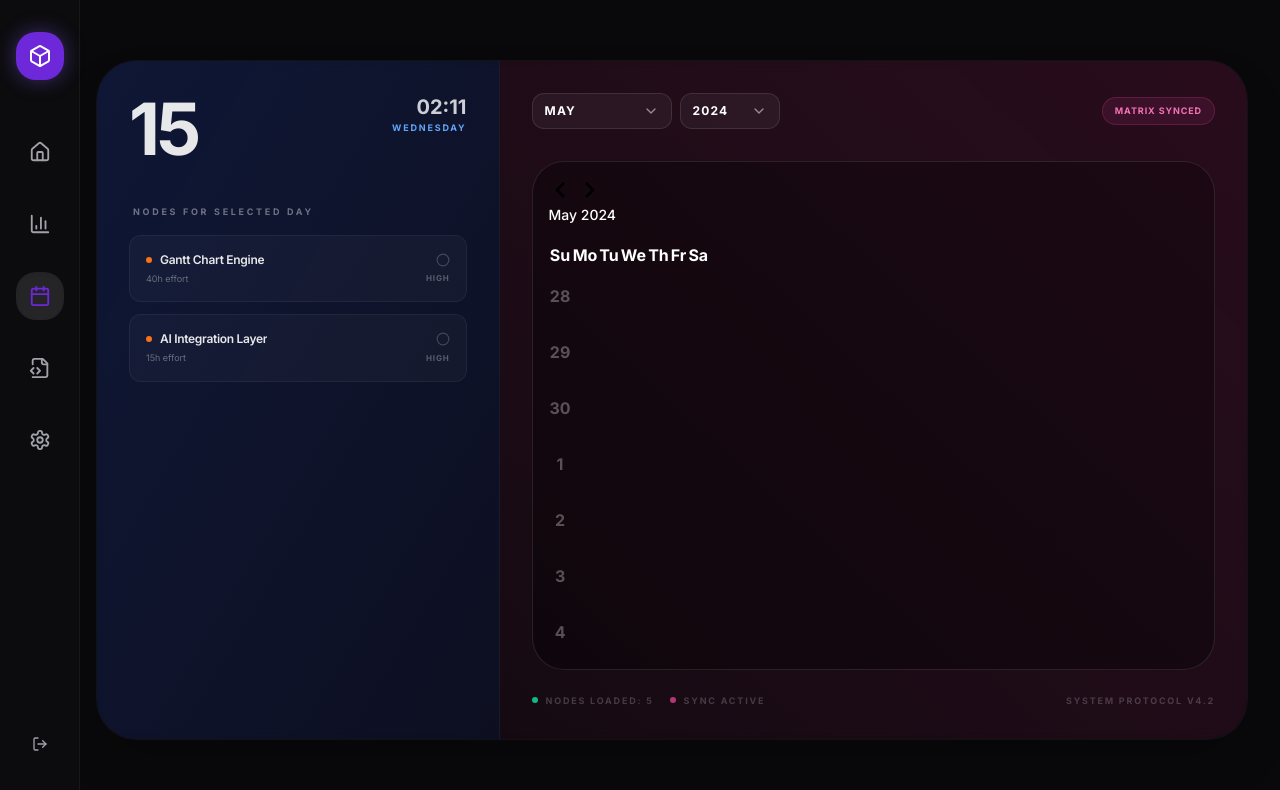
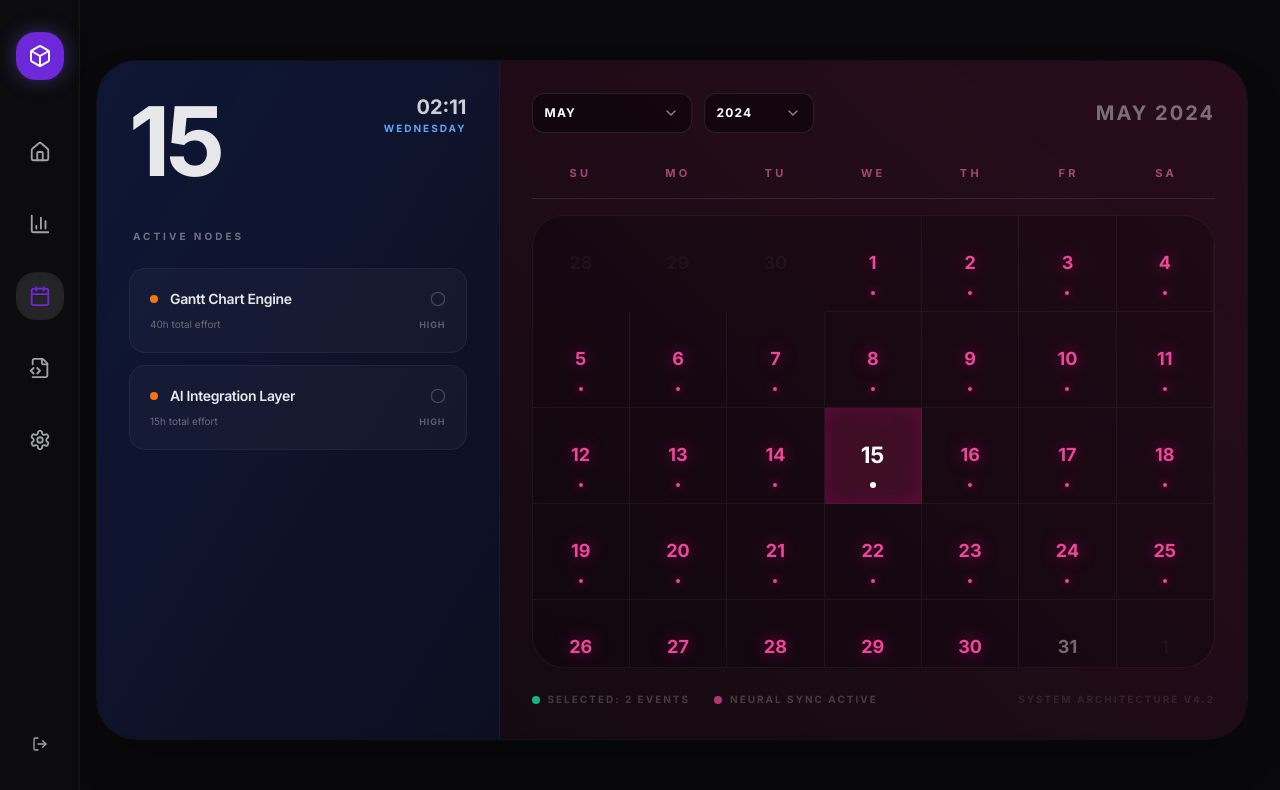
Before and after one commit to KAWTARDAKHAM/XML, a Next.js app: page /dashboard/calendar in a window 1280 px wide. Shown: the top 790 px of the page. Built offline with nearby package versions, Linux system fonts and the light colour scheme.

Commit message:
changer se style d'affichage  u sa

```diff
--- a/src/app/dashboard/calendar/page.tsx
+++ b/src/app/dashboard/calendar/page.tsx
@@ -3,18 +3,32 @@
 
 import { DashboardNav } from '@/components/dashboard/dashboard-nav';
 import { useTasks } from '@/hooks/use-tasks';
-import { Calendar } from '@/components/ui/calendar';
 import { ScrollArea } from '@/components/ui/scroll-area';
 import { Select, SelectContent, SelectItem, SelectTrigger, SelectValue } from '@/components/ui/select';
-import { format, parseISO, isWithinInterval, startOfDay, endOfDay, setMonth, setYear } from 'date-fns';
+import {
+  format,
+  parseISO,
+  isWithinInterval,
+  startOfDay,
+  endOfDay,
+  setMonth,
+  setYear,
+  startOfMonth,
+  endOfMonth,
+  startOfWeek,
+  endOfWeek,
+  eachDayOfInterval,
+  isSameDay,
+  isSameMonth
+} from 'date-fns';
 import { useState, useEffect } from 'react';
 import { CheckCircle2, Circle, Calendar as CalendarIcon } from 'lucide-react';
 import { cn } from '@/lib/utils';
 
 export default function CalendarPage() {
   const { tasks } = useTasks();
-  const [selectedDate, setSelectedDate] = useState<Date | undefined>(new Date(2024, 4, 15));
-  const [month, setMonthState] = useState<Date>(new Date(2024, 4));
+  const [selectedDate, setSelectedDate] = useState<Date>(new Date(2024, 4, 15));
+  const [currentMonth, setCurrentMonth] = useState<Date>(new Date(2024, 4));
   const [currentTime, setCurrentTime] = useState<string>("");
 
   useEffect(() => {
@@ -25,13 +39,36 @@ export default function CalendarPage() {
     return () => clearInterval(timer);
   }, []);
 
-  const tasksOnSelectedDay = tasks.filter(task => {
-    if (!selectedDate) return false;
+  const handleMonthChange = (val: string) => {
+    setCurrentMonth(setMonth(currentMonth, parseInt(val)));
+  };
+
+  const handleYearChange = (val: string) => {
+    setCurrentMonth(setYear(currentMonth, parseInt(val)));
+  };
+
+  // Calendar logic
+  const monthStart = startOfMonth(currentMonth);
+  const monthEnd = endOfMonth(monthStart);
+  const startDate = startOfWeek(monthStart);
+  const endDate = endOfWeek(monthEnd);
+  const calendarDays = eachDayOfInterval({ start: startDate, end: endDate });
+
+  const hasTask = (date: Date) => tasks.some(task => {
     try {
       const start = startOfDay(parseISO(task.startDate));
       const end = endOfDay(parseISO(task.endDate));
-      const target = startOfDay(selectedDate);
-      return isWithinInterval(target, { start, end });
+      return isWithinInterval(startOfDay(date), { start, end });
+    } catch (e) {
+      return false;
+    }
+  });
+
+  const tasksOnSelectedDay = tasks.filter(task => {
+    try {
+      const start = startOfDay(parseISO(task.startDate));
+      const end = endOfDay(parseISO(task.endDate));
+      return isWithinInterval(startOfDay(selectedDate), { start, end });
     } catch (e) {
       return false;
     }
@@ -41,106 +78,81 @@ export default function CalendarPage() {
     "January", "February", "March", "April", "May", "June",
     "July", "August", "September", "October", "November", "December"
   ];
-
   const years = Array.from({ length: 11 }, (_, i) => 2020 + i);
-
-  const handleMonthChange = (val: string) => {
-    const newMonth = setMonth(month, parseInt(val));
-    setMonthState(newMonth);
-  };
-
-  const handleYearChange = (val: string) => {
-    const newYear = setYear(month, parseInt(val));
-    setMonthState(newYear);
-  };
-
-  const modifiers = {
-    hasTask: (date: Date) => tasks.some(task => {
-      try {
-        const start = startOfDay(parseISO(task.startDate));
-        const end = endOfDay(parseISO(task.endDate));
-        return isWithinInterval(startOfDay(date), { start, end });
-      } catch (e) {
-        return false;
-      }
-    })
-  };
 
   return (
     <div className="min-h-screen bg-[#09090B] text-white overflow-hidden flex flex-col">
       <DashboardNav />
 
-      <main className="pl-20 flex-1 flex items-center justify-center p-4 overflow-hidden">
+      <main className="pl-20 flex-1 flex items-center justify-center p-4">
         <div className="w-full max-w-6xl h-[85vh] max-h-[800px] flex rounded-[2.5rem] overflow-hidden shadow-2xl border border-white/5 bg-black/40 backdrop-blur-sm animate-in fade-in zoom-in-95 duration-700">
 
-          {/* PANNEAU GAUCHE - LISTE DES TÂCHES */}
+          {/* PANNEAU GAUCHE - LISTE DES TÂCHES (DATE HERO) */}
           <div className="w-[35%] bg-[#1A1F4D]/40 p-8 flex flex-col border-r border-white/5 relative overflow-hidden">
             <div className="absolute top-0 left-0 w-full h-full bg-gradient-to-br from-blue-600/10 to-transparent pointer-events-none" />
 
             <div className="relative z-10 flex justify-between items-start mb-10">
-              <div className="text-7xl font-headline font-bold text-white/90 tracking-tighter">
-                {selectedDate ? format(selectedDate, 'dd') : format(new Date(), 'dd')}
+              <div className="text-8xl font-headline font-bold text-white/90 tracking-tighter">
+                {format(selectedDate, 'dd')}
               </div>
               <div className="text-right">
                 <div className="text-xl font-headline font-bold text-white/80">{currentTime || "--:--"}</div>
-                <div className="text-[9px] uppercase tracking-[0.2em] text-blue-400 font-bold">
-                  {selectedDate ? format(selectedDate, 'EEEE') : format(new Date(), 'EEEE')}
+                <div className="text-[10px] uppercase tracking-[0.2em] text-blue-400 font-bold">
+                  {format(selectedDate, 'EEEE')}
                 </div>
               </div>
             </div>
 
-            <h3 className="text-[9px] uppercase tracking-[0.3em] text-white/40 font-bold mb-4 pl-1 relative z-10">Nodes for Selected Day</h3>
+            <h3 className="text-[10px] uppercase tracking-[0.3em] text-white/40 font-bold mb-6 pl-1 relative z-10">Active Nodes</h3>
 
             <ScrollArea className="flex-1 -mx-2 px-2 relative z-10">
               <div className="space-y-3">
                 {tasksOnSelectedDay.map(task => (
-                  <div key={task.id} className="group p-4 rounded-xl bg-white/[0.03] border border-white/5 hover:bg-white/[0.06] transition-all duration-300">
+                  <div key={task.id} className="group p-5 rounded-2xl bg-white/[0.03] border border-white/5 hover:bg-white/[0.06] transition-all duration-300">
                     <div className="flex items-center justify-between gap-3">
-                      <div className="flex items-center gap-2">
+                      <div className="flex items-center gap-3">
                         <div className={cn(
-                          "w-1.5 h-1.5 rounded-full",
-                          task.priority === 'Critical' ? "bg-rose-500 shadow-[0_0_8px_rgba(244,63,94,0.6)]" :
+                          "w-2 h-2 rounded-full",
+                          task.priority === 'Critical' ? "bg-rose-500 shadow-[0_0_10px_rgba(244,63,94,0.6)]" :
                           task.priority === 'High' ? "bg-orange-500" : "bg-blue-500"
                         )} />
-                        <h4 className="text-xs font-semibold text-white/90 line-clamp-1">{task.name}</h4>
+                        <h4 className="text-sm font-semibold text-white/90 line-clamp-1">{task.name}</h4>
                       </div>
                       {task.status === 'completed' ? (
-                        <CheckCircle2 size={14} className="text-emerald-400 shrink-0" />
+                        <CheckCircle2 size={16} className="text-emerald-400 shrink-0" />
                       ) : (
-                        <Circle size={14} className="text-white/20 shrink-0" />
+                        <Circle size={16} className="text-white/20 shrink-0" />
                       )}
                     </div>
-                    <div className="mt-1 flex items-center justify-between">
-                      <p className="text-[9px] text-muted-foreground line-clamp-1 opacity-60">
-                        {task.estimatedEffortHours}h effort
+                    <div className="mt-2 flex items-center justify-between">
+                      <p className="text-[10px] text-muted-foreground line-clamp-1 opacity-60">
+                        {task.estimatedEffortHours}h total effort
                       </p>
-                      <span className="text-[8px] uppercase tracking-widest text-white/30 font-bold">{task.priority}</span>
+                      <span className="text-[9px] uppercase tracking-widest text-white/30 font-bold">{task.priority}</span>
                     </div>
                   </div>
                 ))}
 
                 {tasksOnSelectedDay.length === 0 && (
-                  <div className="py-12 text-center flex flex-col items-center gap-3">
-                    <div className="w-10 h-10 rounded-full bg-white/5 flex items-center justify-center opacity-10">
-                      <CalendarIcon size={18} />
-                    </div>
-                    <p className="text-[10px] font-medium italic opacity-20 uppercase tracking-widest">No Events</p>
+                  <div className="py-12 text-center flex flex-col items-center gap-4 opacity-20">
+                    <CalendarIcon size={32} />
+                    <p className="text-[10px] font-medium uppercase tracking-widest">No Events Synchronized</p>
                   </div>
                 )}
               </div>
             </ScrollArea>
           </div>
 
-          {/* PANNEAU DROIT - CALENDRIER AVEC SCROLL */}
+          {/* PANNEAU DROIT - CALENDRIER ÉPURÉ (STYLE IMAGE) */}
           <div className="flex-1 bg-[#2D1326]/40 p-8 flex flex-col relative overflow-hidden">
             <div className="absolute top-0 right-0 w-full h-full bg-gradient-to-bl from-pink-600/10 to-transparent pointer-events-none" />
 
             <div className="relative z-10 flex flex-col h-full">
-              {/* Header Fixe */}
+              {/* Header avec Selecteurs */}
               <div className="flex items-center justify-between mb-8 shrink-0">
-                <div className="flex items-center gap-2">
-                  <Select value={month.getMonth().toString()} onValueChange={handleMonthChange}>
-                    <SelectTrigger className="w-[140px] bg-white/5 border-white/10 text-white rounded-xl h-9 text-xs font-bold uppercase tracking-widest">
+                <div className="flex items-center gap-3">
+                  <Select value={currentMonth.getMonth().toString()} onValueChange={handleMonthChange}>
+                    <SelectTrigger className="w-[160px] bg-black/40 border-white/10 text-white rounded-xl h-10 text-xs font-bold uppercase tracking-widest focus:ring-pink-500/50">
                       <SelectValue placeholder="Month" />
                     </SelectTrigger>
                     <SelectContent className="glass border-white/10">
@@ -150,8 +162,8 @@ export default function CalendarPage() {
                     </SelectContent>
                   </Select>
 
-                  <Select value={month.getFullYear().toString()} onValueChange={handleYearChange}>
-                    <SelectTrigger className="w-[100px] bg-white/5 border-white/10 text-white rounded-xl h-9 text-xs font-bold uppercase tracking-widest">
+                  <Select value={currentMonth.getFullYear().toString()} onValueChange={handleYearChange}>
+                    <SelectTrigger className="w-[110px] bg-black/40 border-white/10 text-white rounded-xl h-10 text-xs font-bold uppercase tracking-widest focus:ring-pink-500/50">
                       <SelectValue placeholder="Year" />
                     </SelectTrigger>
                     <SelectContent className="glass border-white/10">
@@ -162,57 +174,74 @@ export default function CalendarPage() {
                   </Select>
                 </div>
 
-                <div className="text-[9px] text-pink-400 font-bold tracking-widest uppercase bg-pink-500/10 px-3 py-1.5 rounded-full border border-pink-500/20">
-                  Matrix Synced
-                </div>
+                <h2 className="text-xl font-headline font-bold text-white tracking-widest uppercase opacity-40">
+                  {format(currentMonth, 'MMMM yyyy')}
+                </h2>
               </div>
 
-              {/* Zone de Calendrier Défilable */}
-              <ScrollArea className="flex-1 bg-black/30 rounded-[2rem] border border-white/10 overflow-hidden">
-                <div className="p-4 min-h-full">
-                  <Calendar
-                    mode="single"
-                    selected={selectedDate}
-                    onSelect={setSelectedDate}
-                    month={month}
-                    onMonthChange={setMonthState}
-                    modifiers={modifiers}
-                    showOutsideDays={true}
-                    className="w-full p-0"
-                    classNames={{
-                      months: "flex flex-col",
-                      month: "space-y-4",
-                      caption: "hidden",
-                      table: "w-full border-collapse",
-                      head_row: "flex w-full mb-4",
-                      head_cell: "flex-1 text-pink-400 font-bold text-[10px] uppercase tracking-[0.2em] text-center",
-                      row: "flex w-full border-t border-white/5",
-                      cell: "flex-1 text-center text-sm p-0 relative border-l border-white/5 first:border-l-0 focus-within:z-20 min-h-[80px] flex items-stretch",
-                      day: cn(
-                        "w-full h-full font-bold transition-all flex flex-col items-center justify-center text-base text-white/30 hover:bg-white/5 hover:text-white py-4",
-                      ),
-                      day_selected: "bg-pink-600/30 !text-white !opacity-100 shadow-[inset_0_0_15px_rgba(236,0,140,0.3)] after:content-[''] after:absolute after:inset-0 after:border-2 after:border-pink-500/50 after:rounded-none",
-                      day_today: "text-white underline underline-offset-4 decoration-pink-500 font-black",
-                      day_outside: "opacity-10 grayscale",
-                      day_hasTask: "!text-pink-500 font-black drop-shadow-[0_0_8px_rgba(236,0,140,0.8)] before:content-[''] before:absolute before:top-3 before:right-3 before:w-1.5 before:h-1.5 before:bg-pink-500 before:rounded-full before:shadow-[0_0_8px_#ec008c]",
-                    }}
-                  />
+              {/* Day Headers (Su Mo Tu...) */}
+              <div className="grid grid-cols-7 mb-4 shrink-0 border-b border-white/10 pb-4">
+                {['Su', 'Mo', 'Tu', 'We', 'Th', 'Fr', 'Sa'].map((day) => (
+                  <div key={day} className="text-center text-[11px] font-black text-pink-400/60 uppercase tracking-[0.3em]">
+                    {day}
+                  </div>
+                ))}
+              </div>
+
+              {/* Grid Scrollable */}
+              <ScrollArea className="flex-1 bg-black/20 rounded-[2rem] border border-white/5 overflow-hidden">
+                <div className="grid grid-cols-7">
+                  {calendarDays.map((date, i) => {
+                    const isSelected = isSameDay(date, selectedDate);
+                    const isToday = isSameDay(date, new Date());
+                    const currentMonthFlag = isSameMonth(date, currentMonth);
+                    const dayHasTask = hasTask(date);
+
+                    return (
+                      <div
+                        key={i}
+                        onClick={() => setSelectedDate(date)}
+                        className={cn(
+                          "relative h-24 flex flex-col items-center justify-center cursor-pointer transition-all duration-300 border-b border-r border-white/5",
+                          !currentMonthFlag && "opacity-10 grayscale",
+                          isSelected && "bg-pink-600/20 shadow-[inset_0_0_20px_rgba(236,0,140,0.2)]",
+                          "hover:bg-white/5"
+                        )}
+                      >
+                        <span className={cn(
+                          "text-lg font-headline transition-all",
+                          isSelected ? "text-white scale-125 font-black" : "text-white/40 font-bold",
+                          dayHasTask && !isSelected && "text-pink-500 drop-shadow-[0_0_8px_rgba(236,0,140,0.6)]",
+                          isToday && "underline decoration-pink-500 decoration-2 underline-offset-4"
+                        )}>
+                          {format(date, 'd')}
+                        </span>
+
+                        {dayHasTask && (
+                          <div className={cn(
+                            "absolute bottom-4 w-1 h-1 rounded-full",
+                            isSelected ? "bg-white scale-150" : "bg-pink-500 shadow-[0_0_10px_#ec008c]"
+                          )} />
+                        )}
+                      </div>
+                    );
+                  })}
                 </div>
               </ScrollArea>
 
-              {/* Status Footer Fixe */}
-              <div className="mt-6 flex items-center justify-between text-[9px] font-bold tracking-[0.2em] text-white/20 uppercase shrink-0">
-                <div className="flex gap-4">
+              {/* Footer Status */}
+              <div className="mt-6 flex items-center justify-between text-[10px] font-bold tracking-[0.2em] text-white/20 uppercase shrink-0">
+                <div className="flex gap-6">
                   <div className="flex items-center gap-2">
-                    <div className="w-1.5 h-1.5 rounded-full bg-emerald-500" />
-                    <span>Nodes Loaded: {tasks.length}</span>
+                    <div className={cn("w-2 h-2 rounded-full", tasksOnSelectedDay.length > 0 ? "bg-emerald-500" : "bg-white/10")} />
+                    <span>Selected: {tasksOnSelectedDay.length} Events</span>
                   </div>
                   <div className="flex items-center gap-2">
-                    <div className="w-1.5 h-1.5 rounded-full bg-pink-500 animate-pulse" />
-                    <span>Sync Active</span>
+                    <div className="w-2 h-2 rounded-full bg-pink-500 animate-pulse" />
+                    <span>Neural Sync Active</span>
                   </div>
                 </div>
-                <div>System Protocol v4.2</div>
+                <div className="opacity-50">System Architecture v4.2</div>
               </div>
             </div>
           </div>
```
